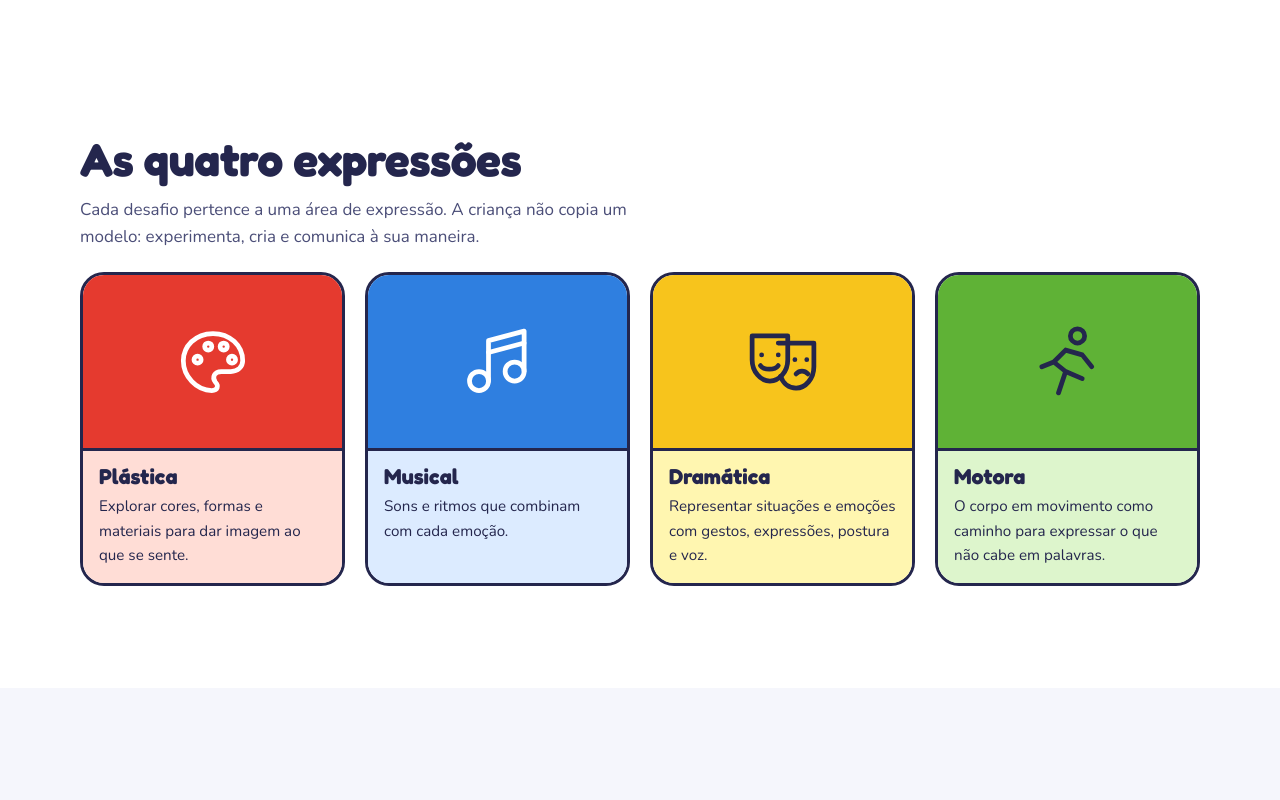
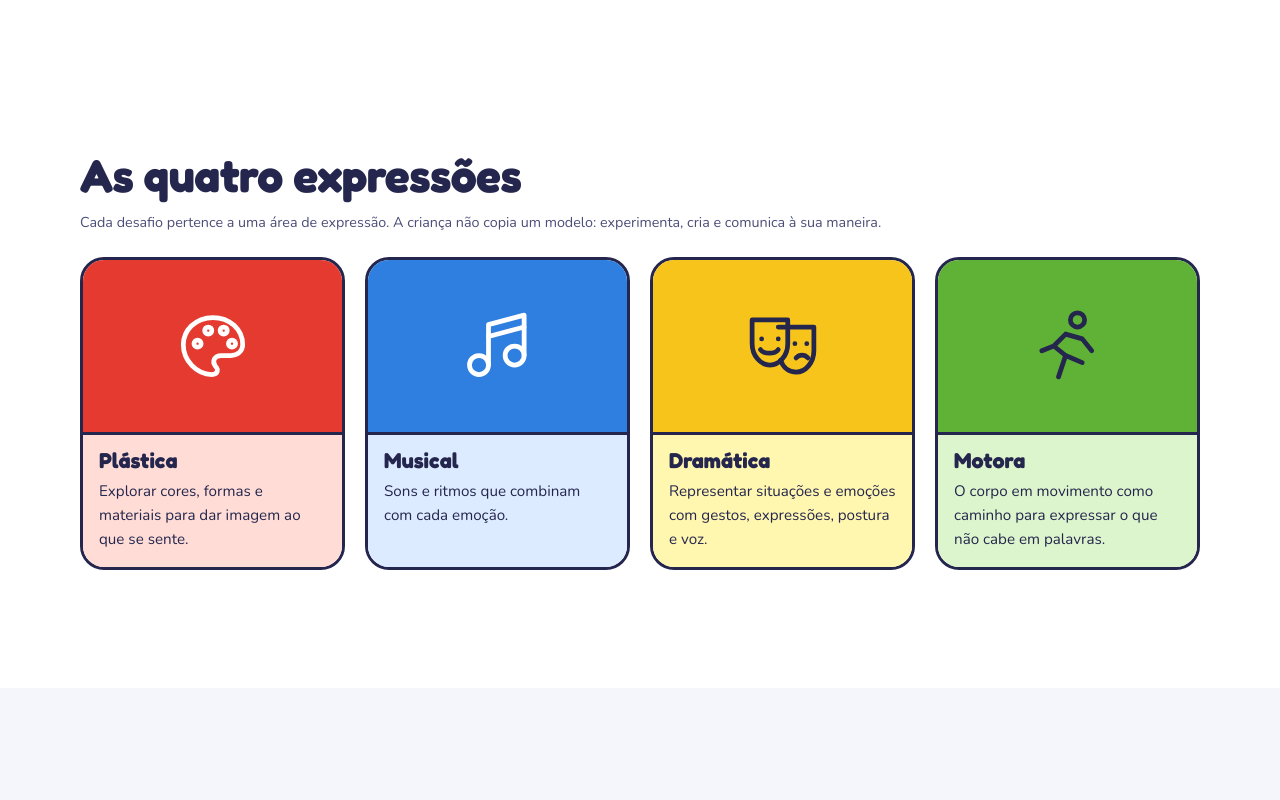
Before and after one commit to 1231366/monstro-das-cores, a website: page public/index.html in a window 1280 px wide. Shown: the part 3800-4600 px from the top of the page. Drawn offline with nearby package versions, Linux system fonts and the light colour scheme.

Commit message:
Textos de introdução das expressões e do porquê numa só linha em ecrãs largos
Co-Authored-By: Claude Sonnet 5.5 <noreply@anthropic.com>
Claude-Session: https://claude.ai/code/session_01JYPLhmb954y6YKWHkTPV1R

```diff
--- a/public/index.html
+++ b/public/index.html
@@ -461,6 +461,9 @@ footer .school img{display:block;width:clamp(200px,64vw,320px);height:auto}
 @media(min-width:1001px){.dgrid{grid-template-columns:repeat(3,minmax(0,1fr))}}
 @media(max-width:700px){.rail figure.sq{flex:0 0 min(70%,260px)}.rail figure.pt{flex:0 0 min(72%,280px)}}
 @media(max-width:560px){.tabs button:last-child{grid-column:1/-1}}
+.expr .head,.ped .head{max-width:none}
+.expr .head p,.ped .head p{max-width:none}
+@media(min-width:1100px){.expr .head p,.ped .head p{white-space:nowrap}.expr .head p{font-size:clamp(.78rem,1.12vw,1.05rem)}.ped .head p{font-size:clamp(.72rem,.98vw,.85rem)}}
 </style>
 <link rel="icon" type="image/webp" href="img/multi.webp">
 <link rel="stylesheet" href="game.css">
```
